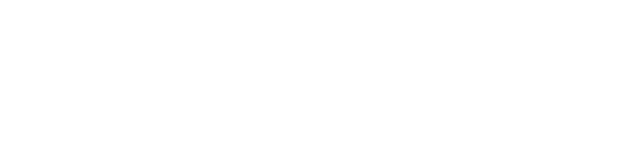
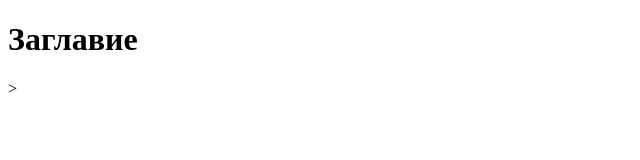
Before and after one commit to docdev777/git-html-academy, a plain HTML site: page index.html in a window 1280 px wide. Shown: the whole page, without its empty margins (0-640 px from the left). Drawn offline with Linux system fonts and the light colour scheme.

Commit message:
заглавие

```diff
--- a/index.html
+++ b/index.html
@@ -7,6 +7,6 @@
     <title>Document1</title>
 </head>
 <body>
-
+    <h1> Заглавие</h1>>
 </body>
 </html>
```
